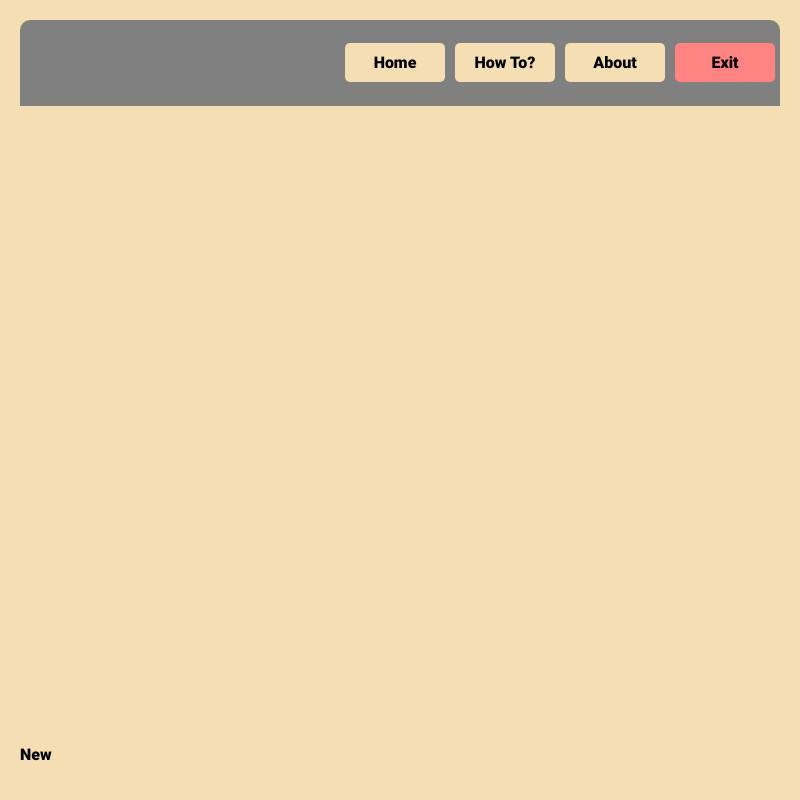
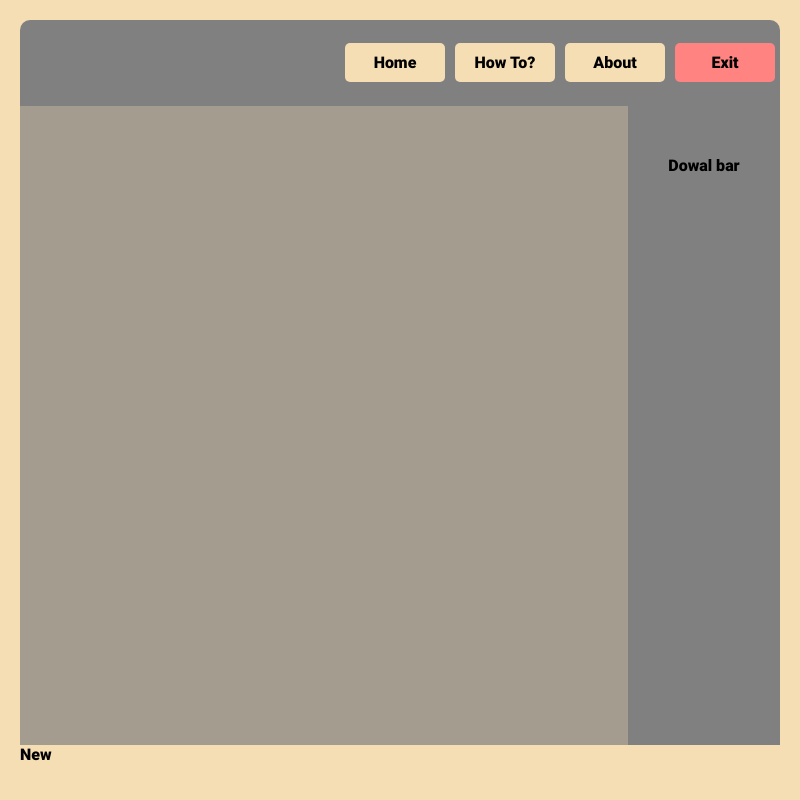
Before and after one commit to AmirHKiani98/pavement-application, an Electron app: page pages/index.html in a window 800 px wide. Drawn offline with Linux system fonts and the light colour scheme.

Commit message:
Add main to index.html

```diff
--- a/css/main.css
+++ b/css/main.css
@@ -13,6 +13,10 @@
 a {
     text-decoration: none;
     color: initial;
+}
+
+li {
+    list-style: none;
 }
 
 body {
@@ -62,11 +66,13 @@ nav>ul>a:active,
     background-color: rgb(255, 131, 129);
 }
 
-header {
+main {
     width: 100%;
     /* height: 80vh; */
     /* background-color: aqua; */
     flex: 2 0 auto;
+    display: flex;
+    flex-direction: row-reverse;
 }
 
 footer {
@@ -75,3 +81,25 @@ footer {
     border-bottom-left-radius: 10px;
     border-bottom-right-radius: 10px;
 }
+
+#right_side {
+    height: 100%;
+    width: 100%;
+    flex: 1 0.8 auto;
+    background-color: gray;
+    display: flex;
+    justify-content: center;
+    position: relative;
+}
+
+#right_side>ul {
+    position: relative;
+    top: 50px;
+}
+
+#left_side {
+    height: 100%;
+    width: 100%;
+    flex: 1 0.2 auto;
+    background-color: rgba(128, 128, 128, 0.7);
+}
--- a/pages/index.html
+++ b/pages/index.html
@@ -18,8 +18,14 @@
             <a href="home.html" id="new">Home</a>
         </ul>
     </nav>
-    <header>
-    </header>
+    <main>
+        <div id="right_side">
+            <ul>
+                <li>Dowal bar</li>
+            </ul>
+        </div>
+        <div id="left_side"></div>
+    </main>
     <footer>
         New
     </footer>
```
